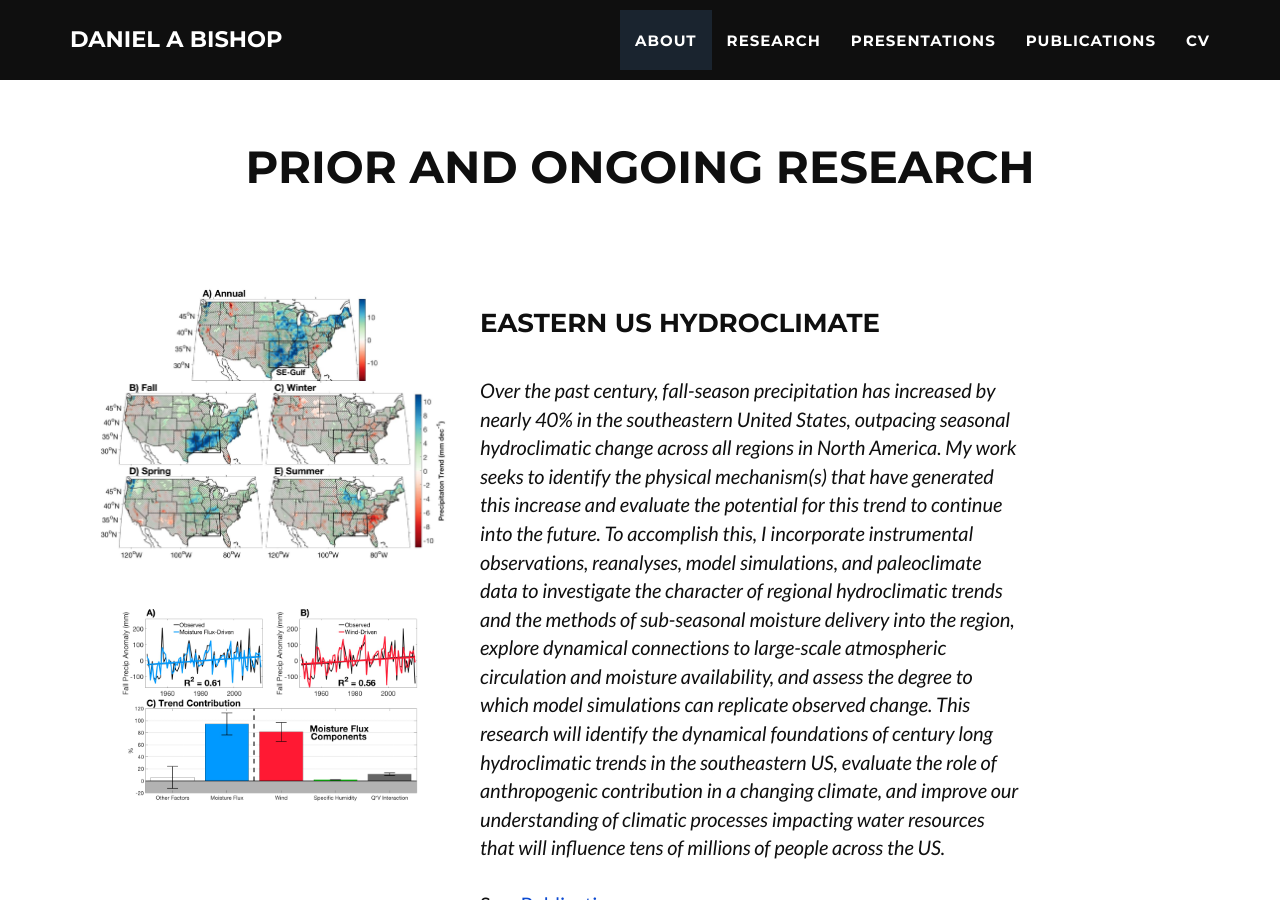
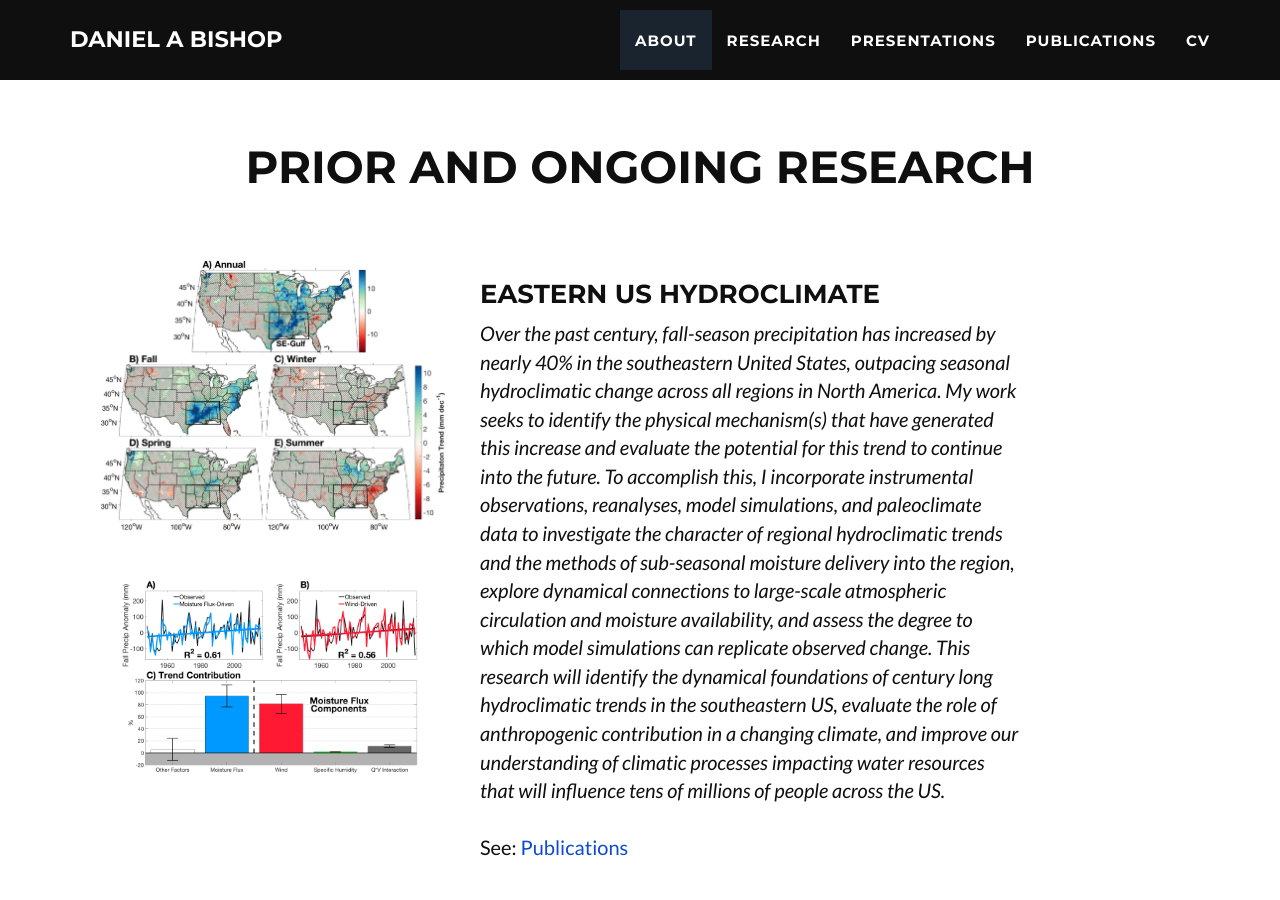
Before and after one commit to danielabishop/danielabishop.github.io, a Jekyll site: the page built from index.html, in a window 1280 px wide and 900 px high, scrolled down 1802 px. Built offline with Jekyll 4.4.1, drawn with Linux system fonts in a browser that asks for light colours; some web fonts are replaced; comment, search, counter and statistics services are not loaded.

Commit message:
Research updates 2

```diff
--- a/_includes/footer.html
+++ b/_includes/footer.html
@@ -22,7 +22,7 @@
                         </ul>
                     </div>
                     <div class="footer-col col-md-4">
-                        <a href="http://ldeo.columbia.edu"><img src="img/ldeo.png"></a>
+                        <a href="https://www.ldeo.columbia.edu/user/dbishop"><img src="img/ldeo.png"></a>
                     </div>
                 </div>
             </div>
--- a/_includes/portfolio_grid.html
+++ b/_includes/portfolio_grid.html
@@ -54,7 +54,7 @@
             <div class="row">
                 <div class="col-lg-12 text-center">
                     <h2>Prior and Ongoing Research</h2>
-                    <p><br><br><br></p>
+                    <p><br><br></p>
                 </div>
             </div>
 
@@ -65,13 +65,13 @@
                 </div>
                 <div class="col-lg-6 .col-md-offset-2">
                     <h3 class="section-heading">Eastern US Hydroclimate</h3>
-                    <p><br><i>Over the past century, fall-season precipitation has increased by nearly 40% in the southeastern United States, outpacing seasonal hydroclimatic change across all regions in North America. My work seeks to identify the physical mechanism(s) that have generated this increase and evaluate the potential for this trend to continue into the future. To accomplish this, I incorporate instrumental observations, reanalyses, model simulations, and paleoclimate data to investigate the character of regional hydroclimatic trends and the methods of sub-seasonal moisture delivery into the region, explore dynamical connections to large-scale atmospheric circulation and moisture availability, and assess the degree to which model simulations can replicate observed change. This research will identify the dynamical foundations of century long hydroclimatic trends in the southeastern US, evaluate the role of anthropogenic contribution in a changing climate, and improve our understanding of climatic processes impacting water resources that will influence tens of millions of people across the US.</i><br><br>
+                    <p><i>Over the past century, fall-season precipitation has increased by nearly 40% in the southeastern United States, outpacing seasonal hydroclimatic change across all regions in North America. My work seeks to identify the physical mechanism(s) that have generated this increase and evaluate the potential for this trend to continue into the future. To accomplish this, I incorporate instrumental observations, reanalyses, model simulations, and paleoclimate data to investigate the character of regional hydroclimatic trends and the methods of sub-seasonal moisture delivery into the region, explore dynamical connections to large-scale atmospheric circulation and moisture availability, and assess the degree to which model simulations can replicate observed change. This research will identify the dynamical foundations of century long hydroclimatic trends in the southeastern US, evaluate the role of anthropogenic contribution in a changing climate, and improve our understanding of climatic processes impacting water resources that will influence tens of millions of people across the US.</i><br><br>
                         See: <a class="page-scroll" href="#publications">Publications</a></p>
                 </div>
             </div>
 
             <div class="row">
-                <p><br><br><br></p>
+                <p><br><br></p>
             </div>
 
             <div class="container">
@@ -80,13 +80,13 @@
                 </div>
                 <div class="col-lg-6 .col-md-offset-2">
                     <h3 class="section-heading">Ecosystem Impacts</h3>
-                    <p><br><i>Understanding the impacts of human activity and climate variability is paramount to accurately predict change in regional and global climate-sensitive ecosystems. In prior work, I have investigated the impacts of changes in environmental stressors in terrestrial ecosystems. These projects assessed the drivers of regional growth decline of Adirondack sugar maple populations and mapped data uncertainty in regional climate products in the northeastern United States to better understand local and regional climate change. This knowledge helps improve our ability to predict ecosystem responses, assess vulnerabilities, and devise effective adaptation strategies.</i><br><br>
+                    <p><i>Understanding the impacts of human activity and climate variability is paramount to accurately predict change in regional and global climate-sensitive ecosystems. In prior work, I have investigated the impacts of changes in environmental stressors in terrestrial ecosystems. These projects assessed the drivers of regional growth decline of Adirondack sugar maple populations and mapped data uncertainty in regional climate products in the northeastern United States to better understand local and regional climate change. This knowledge helps improve our ability to predict ecosystem responses, assess vulnerabilities, and devise effective adaptation strategies.</i><br><br>
                         See: <a class="page-scroll" href="#publications">Publications</a></p>
                 </div>
             </div>
 
             <div class="row">
-                <p><br><br><br></p>
+                <p><br><br></p>
             </div>
 
             <div class="container">
@@ -95,7 +95,7 @@
                 </div>
                 <div class="col-lg-6 .col-md-offset-2">
                     <h3 class="section-heading">Tree Rings and Climate</h3>
-                    <p><br><i>How can tree rings improve our understanding of regional climate change? Tree rings provide a sub-seasonal to annual proxy of climate information over long timescales, which allows us to extend the observational record back in time. This allows us to evaluate the nature and impact of decadal-to-centennial low-frequency climate variability and trends. My research has primarily used this tool to evaluate seasonal and extreme hydroclimate across the eastern United States. In future work, I intend to evaluate the timescales of variability for a zonal dipole mode of summer soil moisture varibility over North America.</i><br><br>
+                    <p><i>How can tree rings improve our understanding of regional climate change? Tree rings provide a sub-seasonal to annual proxy of climate information over long timescales, which allows us to extend the observational record back in time. This allows us to evaluate the nature and impact of decadal-to-centennial low-frequency climate variability and trends. My research has primarily used this tool to evaluate seasonal and extreme hydroclimate across the eastern United States. In future work, I intend to evaluate the timescales of variability for a zonal dipole mode of summer soil moisture varibility over North America.</i><br><br>
                         See: <a class="page-scroll" href="#publications">Publications</a></p>
                 </div>
             </div>
@@ -146,7 +146,8 @@
                             twentieth-century fall precipitation over the southeastern United States.</a>
                         <i>Journal of Climate</i>.
                         <a class="__dimensions_badge_embed__" data-doi="10.1175/JCLI-D-18-0244.1" data-hide-zero-
-                           citations="false" data-style="small_rectangle"></a><br>
+                           citations="false" data-style="small_rectangle"></a>
+                        <a class="altmetric-embed" data-badge-popover="right" data-badge-type="2" data-doi="10.1175/JCLI-D-18-0244.1" data-hide-no-mentions="false"></a><br>
 
                         <strong>Bishop DA</strong>, Beier CM, Pederson N, Lawrence GB, Stella JC, Sullivan TJ. 2015.
                         <a href="https://doi.org/10.1890/ES15-00260.1">Regional growth decline of sugar maple (Acer saccharum)
```
Also changed, not shown: 6 other files.
